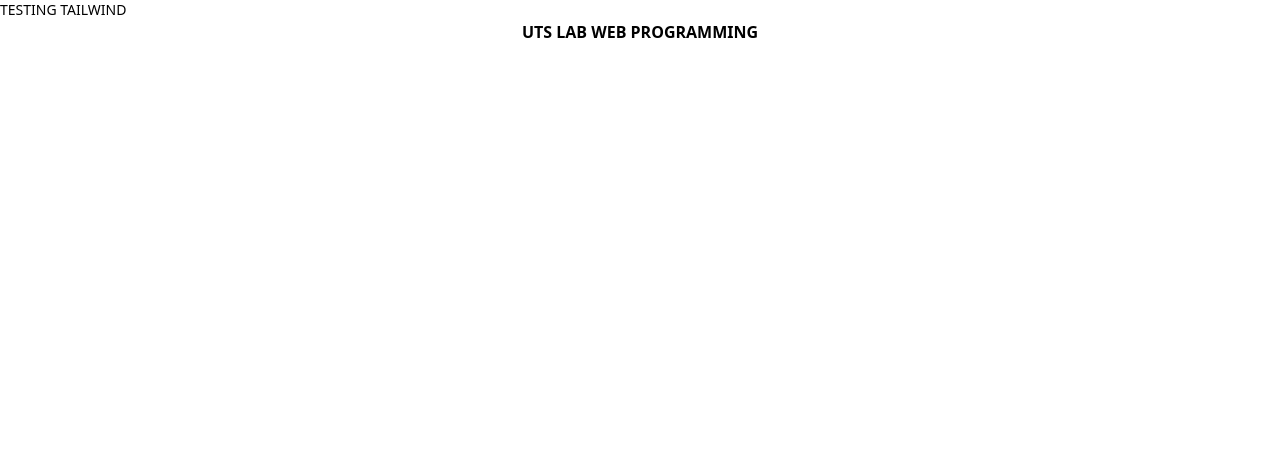
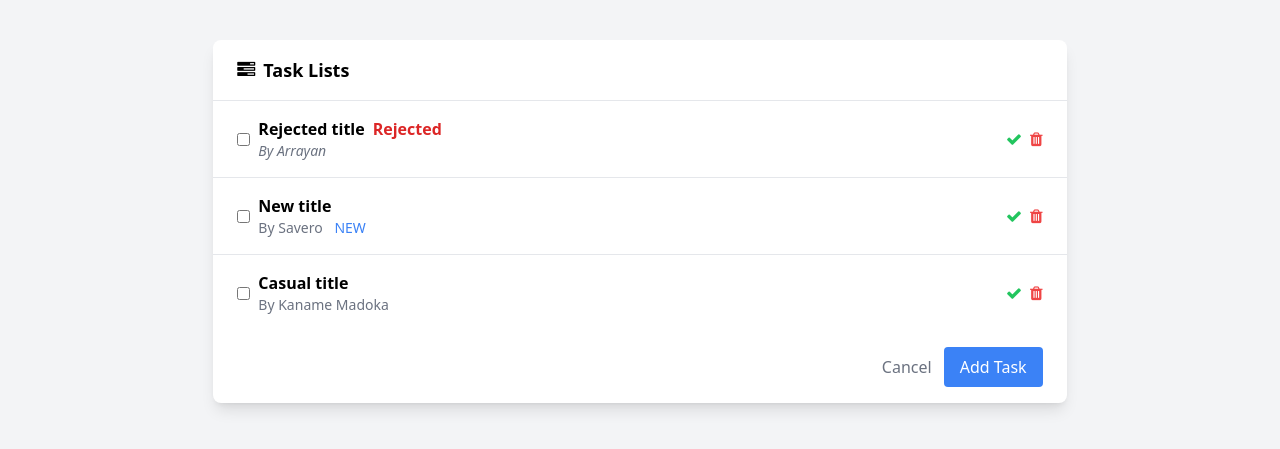
Before and after one commit to arrayyan123/uts_lab_web_programming_group, a PHP site: page /src/views/home.php in a window 1280 px wide. Shown: the top 449 px of the page. Run offline with PHP 8.4, Linux system fonts and the light colour scheme; some libraries are stand-ins or nearby versions.

Commit message:
Template Dashboard dah Kelar

```diff
--- a/src/views/home.php
+++ b/src/views/home.php
@@ -1,13 +1,66 @@
 <!DOCTYPE html>
 <html lang="en">
+
 <head>
     <meta charset="UTF-8">
     <meta name="viewport" content="width=device-width, initial-scale=1.0">
-    <link rel="stylesheet" href="../assets/output.css">
     <title>Document</title>
+    <link rel="stylesheet" href="//use.fontawesome.com/releases/v5.0.7/css/all.css">
+    <link rel="stylesheet" href="https://cdnjs.cloudflare.com/ajax/libs/font-awesome/4.7.0/css/font-awesome.min.css">
+    <script src="https://cdnjs.cloudflare.com/ajax/libs/jquery/3.2.1/jquery.min.js"></script>
+    <script src="https://cdn.tailwindcss.com"></script>
 </head>
-<body>
-    <h1 class="text-sm">TESTING TAILWIND</h1>
-    <h1 class="text-center text-[20px] font-bold">UTS LAB WEB PROGRAMMING</h1>
+
+<body class="bg-gray-100">
+    <div class="container mx-auto flex justify-center py-10">
+        <div class="w-full md:w-2/3">
+            <div class="bg-white shadow-lg rounded-lg">
+                <div class="px-6 py-4 border-b">
+                    <h2 class="text-lg font-semibold flex items-center"><i class="fa fa-tasks mr-2"></i> Task Lists</h2>
+                </div>
+                <div class="max-h-96 overflow-y-auto">
+                    <ul class="divide-y">
+                        <li class="px-6 py-4 flex items-center">
+                            <input type="checkbox" class="mr-2">
+                            <div class="flex-grow">
+                                <div class="font-semibold">Rejected title<span class="ml-2 text-red-600">Rejected</span></div>
+                                <div class="text-sm text-gray-500"><i>By Arrayan</i></div>
+                            </div>
+                            <div class="flex space-x-2">
+                                <button class="text-green-500"><i class="fa fa-check"></i></button>
+                                <button class="text-red-500"><i class="fa fa-trash"></i></button>
+                            </div>
+                        </li>
+                        <li class="px-6 py-4 flex items-center">
+                            <input type="checkbox" class="mr-2">
+                            <div class="flex-grow">
+                                <div class="font-semibold">New title</div>
+                                <div class="text-sm text-gray-500">By Savero <span class="ml-2 text-blue-500">NEW</span></div>
+                            </div>
+                            <div class="flex space-x-2">
+                                <button class="text-green-500"><i class="fa fa-check"></i></button>
+                                <button class="text-red-500"><i class="fa fa-trash"></i></button>
+                            </div>
+                        </li>
+                        <li class="px-6 py-4 flex items-center">
+                            <input type="checkbox" class="mr-2">
+                            <div class="flex-grow">
+                                <div class="font-semibold">Casual title</div>
+                                <div class="text-sm text-gray-500">By Kaname Madoka</div>
+                            </div>
+                            <div class="flex space-x-2">
+                                <button class="text-green-500"><i class="fa fa-check"></i></button>
+                                <button class="text-red-500"><i class="fa fa-trash"></i></button>
+                            </div>
+                        </li>
+                    </ul>
+                </div>
+                <div class="px-6 py-4 text-right">
+                    <button class="mr-2 text-gray-500">Cancel</button>
+                    <button class="bg-blue-500 text-white px-4 py-2 rounded">Add Task</button>
+                </div>
+            </div>
+        </div>
+    </div>
 </body>
 </html>
```
